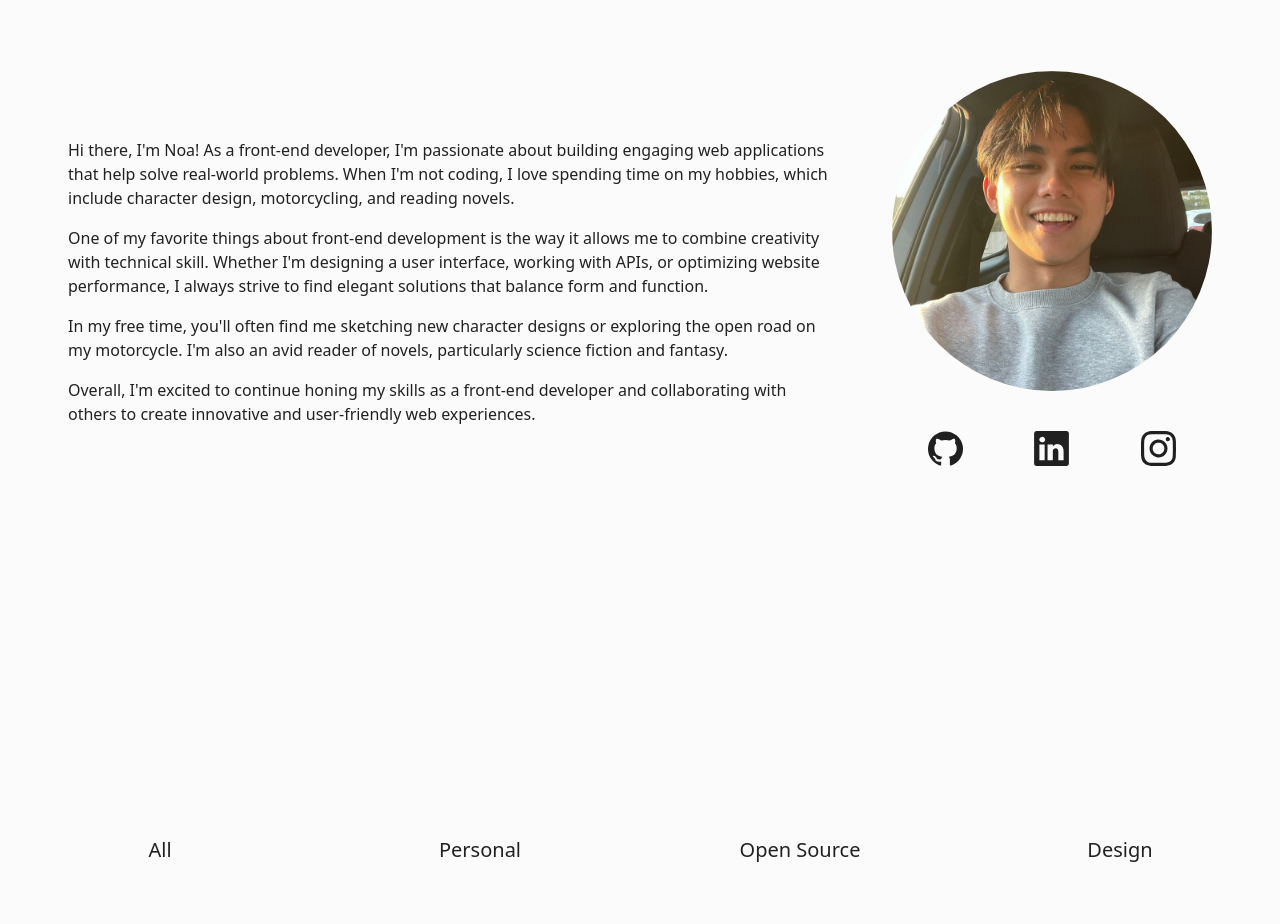
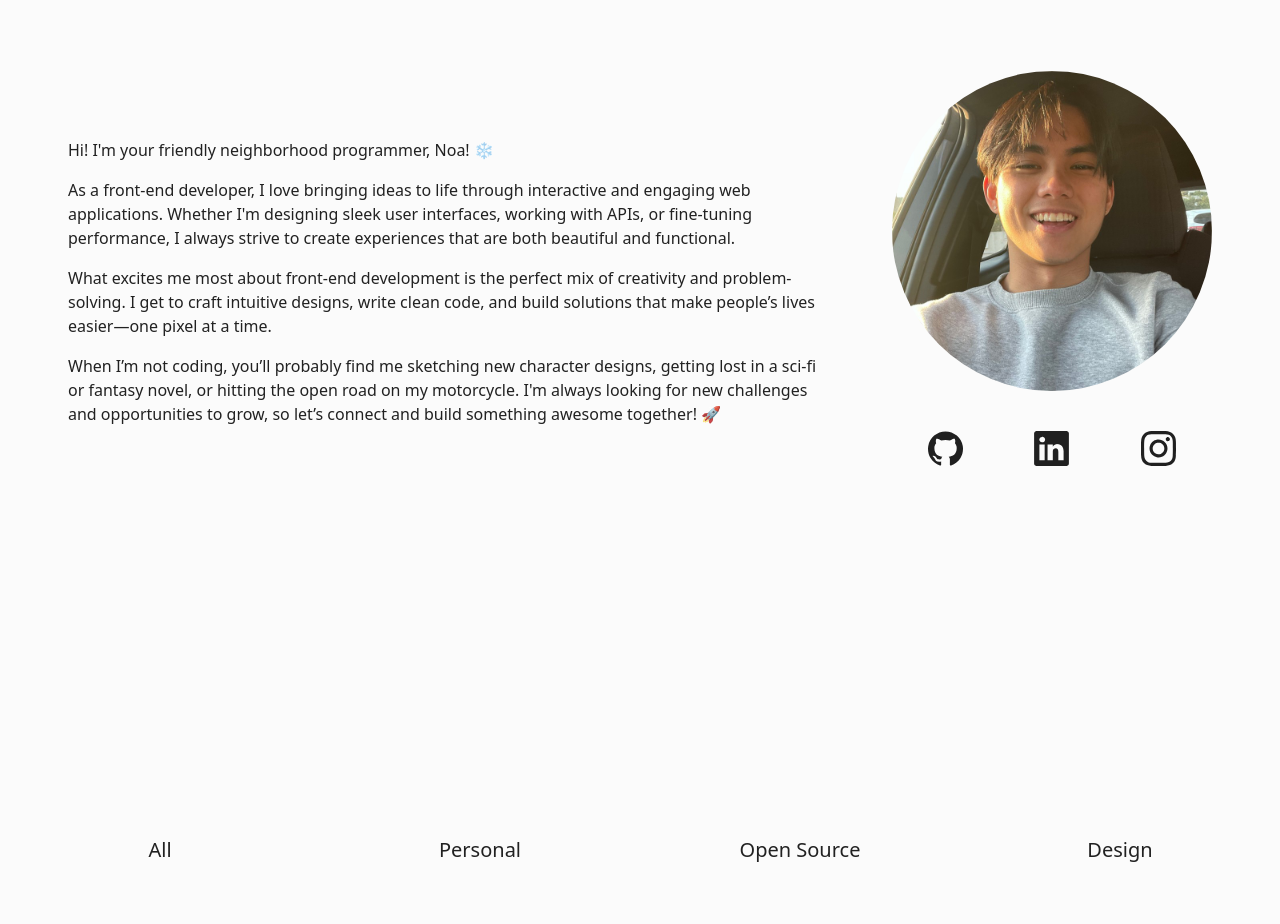
Before and after one commit to snowdevnoa/Portfolio, a React (Vite) app: page / in a window 1280 px wide. Shown: the part 1020-1944 px from the top of the page. Built offline with nearby package versions, Linux system fonts and the light colour scheme; grey boxes are pictures that could not be loaded; a web font is replaced by a local one.

Commit message:
Rewrite bio text

```diff
--- a/src/Bio.jsx
+++ b/src/Bio.jsx
@@ -1,6 +1,9 @@
 function Bio() {
 	return (
-    <div className="flex justify-center items-center min-h-screen" id="bio">
+		<div
+			className="flex justify-center items-center min-h-screen"
+			id="bio"
+		>
 			<div className="flex justify-center flex-wrap flex-row-reverse animate-hide">
 				<div className="mb-[2rem] md:ml-[3.5rem] md:mb-0">
 					<img
@@ -9,7 +12,10 @@ function Bio() {
 						className="w-auto h-[20rem] rounded-full"
 					/>
 					<div className="mt-10 flex socials justify-around">
-            <a href="https://github.com/snowdevnoa" target="_blank">
+						<a
+							href="https://github.com/snowdevnoa"
+							target="_blank"
+						>
 							<svg
 								viewBox="0 0 50 50"
 								fill="none"
@@ -38,7 +44,10 @@ function Bio() {
 								/>
 							</svg>
 						</a>
-            <a href="https://www.instagram.com/noa.creates/" target="_blank">
+						<a
+							href="https://www.instagram.com/noa.creates/"
+							target="_blank"
+						>
 							<svg
 								viewBox="0 0 50 50"
 								fill="none"
@@ -54,28 +63,26 @@ function Bio() {
 					</div>
 				</div>
 				<div className="flex flex-col justify-center px-10 text-left md:w-3/5 md:mt-7 md:px-0 md:text-left text-base">
-          <p>
-            Hi there, I'm Noa! As a front-end developer, I'm passionate about
-            building engaging web applications that help solve real-world
-            problems. When I'm not coding, I love spending time on my hobbies,
-            which include character design, motorcycling, and reading novels.
+					<p>Hi! I'm your friendly neighborhood programmer, Noa! ❄️</p>
+					<p className="mt-4">
+						As a front-end developer, I love bringing ideas to life through
+						interactive and engaging web applications. Whether I'm designing
+						sleek user interfaces, working with APIs, or fine-tuning
+						performance, I always strive to create experiences that are both
+						beautiful and functional.
 					</p>
 					<p className="mt-4">
-            One of my favorite things about front-end development is the way it
-            allows me to combine creativity with technical skill. Whether I'm
-            designing a user interface, working with APIs, or optimizing website
-            performance, I always strive to find elegant solutions that balance
-            form and function.
+						What excites me most about front-end development is the perfect mix
+						of creativity and problem-solving. I get to craft intuitive designs,
+						write clean code, and build solutions that make people’s lives
+						easier—one pixel at a time.
 					</p>
 					<p className="mt-4">
-            In my free time, you'll often find me sketching new character
-            designs or exploring the open road on my motorcycle. I'm also an
-            avid reader of novels, particularly science fiction and fantasy.
-          </p>
-          <p className="mt-4">
-            Overall, I'm excited to continue honing my skills as a front-end
-            developer and collaborating with others to create innovative and
-            user-friendly web experiences.
+						When I’m not coding, you’ll probably find me sketching new character
+						designs, getting lost in a sci-fi or fantasy novel, or hitting the
+						open road on my motorcycle. I'm always looking for new challenges
+						and opportunities to grow, so let’s connect and build something
+						awesome together! 🚀
 					</p>
 				</div>
 			</div>
--- a/src/ThreeScene.jsx
+++ b/src/ThreeScene.jsx
@@ -1,39 +1,39 @@
-// import React, { useRef, useEffect } from 'react';
-// import * as THREE from 'three';
+import React, { useRef, useEffect } from 'react';
+import * as THREE from 'three';
 
-// function ThreeScene() {
-//   const canvasRef = useRef();
+function ThreeScene() {
+  const canvasRef = useRef();
 
-//   useEffect(() => {
-//     const canvas = canvasRef.current;
-//     const renderer = new THREE.WebGLRenderer({ canvas });
+  useEffect(() => {
+    const canvas = canvasRef.current;
+    const renderer = new THREE.WebGLRenderer({ canvas });
 
-//     const scene = new THREE.Scene();
+    const scene = new THREE.Scene();
 
-//     const camera = new THREE.PerspectiveCamera(
-//       75,
-//       canvas.width / canvas.height,
-//       0.1,
-//       1000
-//     );
-//     camera.position.z = 5;
+    const camera = new THREE.PerspectiveCamera(
+      75,
+      canvas.width / canvas.height,
+      0.1,
+      1000
+    );
+    camera.position.z = 5;
 
-//     const geometry = new THREE.BoxGeometry();
-//     const material = new THREE.MeshBasicMaterial({ color: 0x00ff00 });
-//     const cube = new THREE.Mesh(geometry, material);
-//     scene.add(cube);
+    const geometry = new THREE.BoxGeometry();
+    const material = new THREE.MeshBasicMaterial({ color: 0x00ff00 });
+    const cube = new THREE.Mesh(geometry, material);
+    scene.add(cube);
 
-//     function render() {
-//       cube.rotation.x += 0.01;
-//       cube.rotation.y += 0.01;
+    function render() {
+      cube.rotation.x += 0.01;
+      cube.rotation.y += 0.01;
 
-//       renderer.render(scene, camera);
-//       requestAnimationFrame(render);
-//     }
-//     render();
-//   }, []);
+      renderer.render(scene, camera);
+      requestAnimationFrame(render);
+    }
+    render();
+  }, []);
 
-//   return <canvas ref={canvasRef} style={{ width: '100%', height: '100%' }} />;
-// }
+  return <canvas ref={canvasRef} style={{ width: '100%', height: '100%' }} />;
+}
 
-// export default ThreeScene;
+export default ThreeScene;
--- a/vite.config.js
+++ b/vite.config.js
@@ -3,6 +3,10 @@ import react from '@vitejs/plugin-react';
 
 // https://vitejs.dev/config/
 export default defineConfig({
-  base: '/Portfolio/',
-  plugins: [react()],
+	base: '/Portfolio/',
+	plugins: [react()],
+	server: {
+		host: '0.0.0.0',
+		port: 5173,
+	},
 });
```
Also changed, not shown: src/Intro.jsx (indentation only), 1 other file (tests, documents, lock files or other folders). Lines whose indentation alone changed are shown as unchanged.
